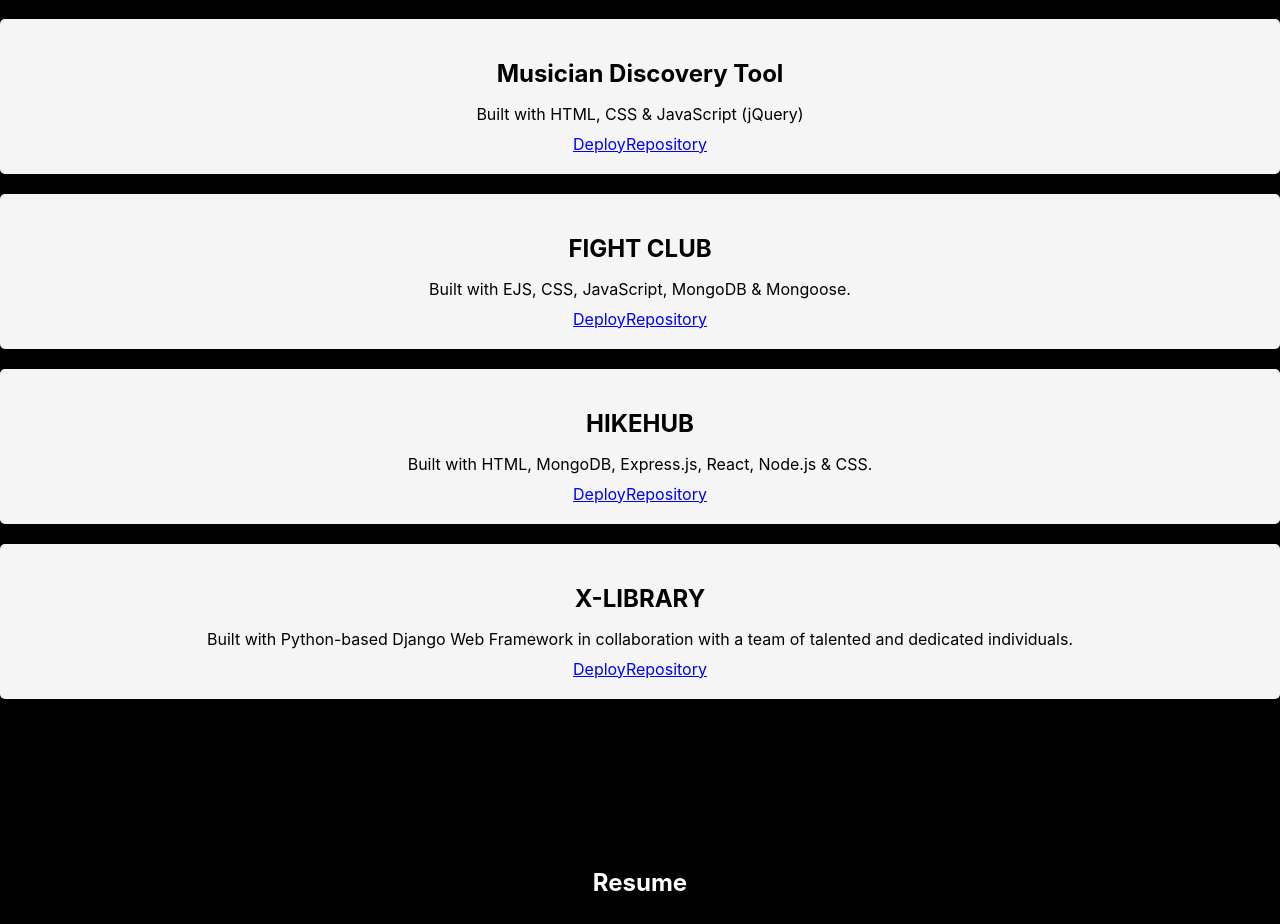
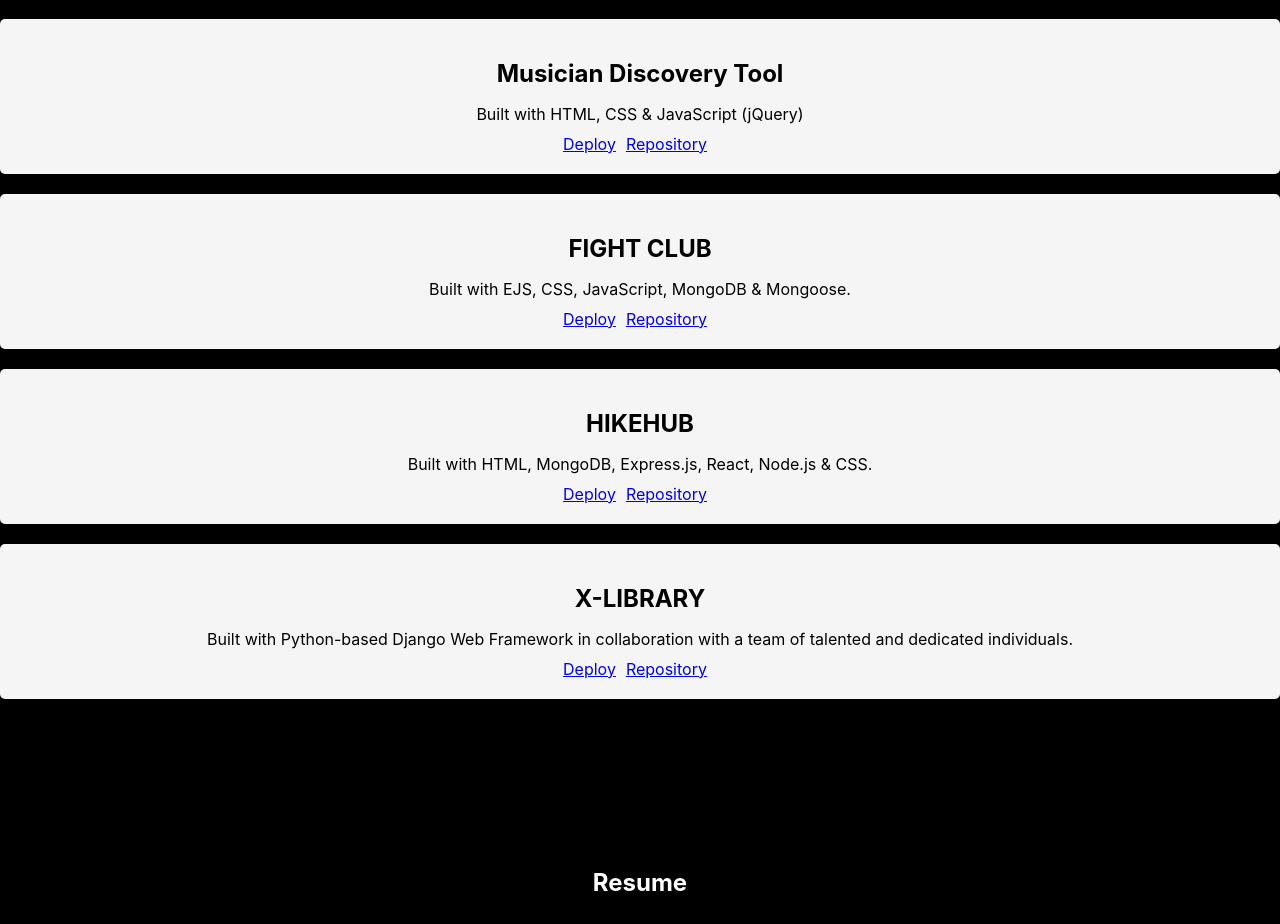
Before and after one commit to angelnolasco/portfolio, a React (Create React App) app: page / in a window 1280 px wide. Shown: the part 1285-2209 px from the top of the page. Built offline with nearby package versions, Linux system fonts and the light colour scheme.

Commit message:
project css

```diff
--- a/src/components/Projects.css
+++ b/src/components/Projects.css
@@ -34,3 +34,7 @@
   color: #555;
   text-decoration: underline;
 }
+
+.project-button {
+  margin-right: 10px;
+}
```
